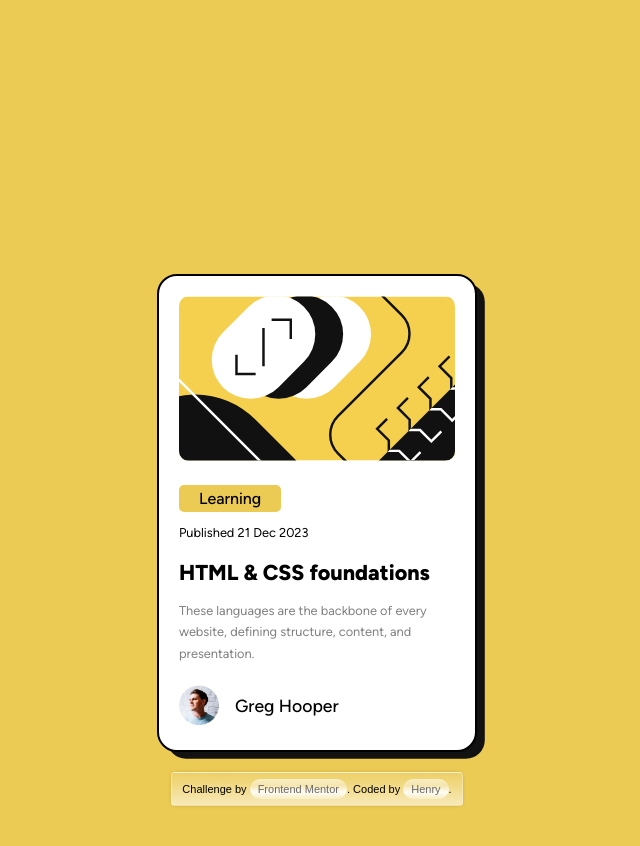
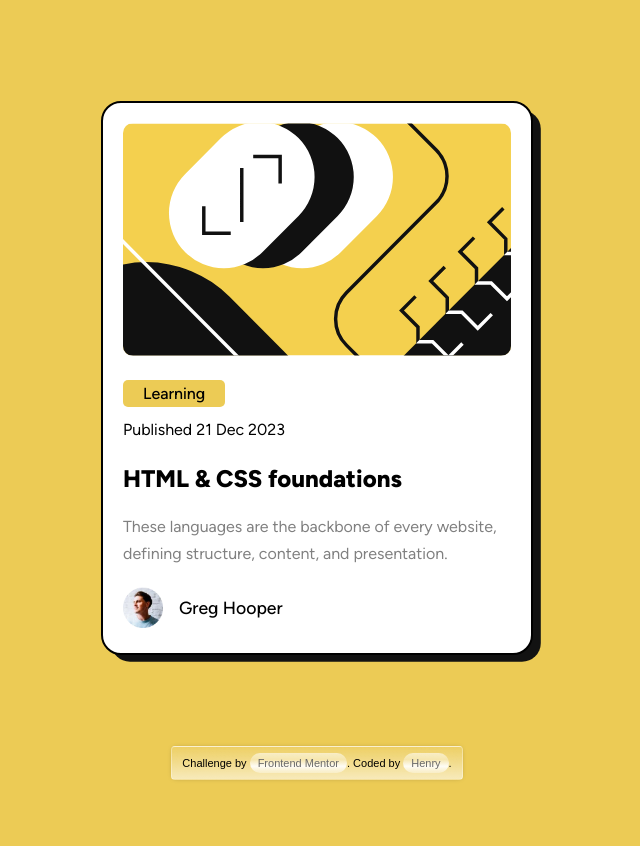
Before and after one commit to stan545/Blog-preview-card, a plain HTML site: page index.html in a window 1280 px wide. Shown: the whole page, without its empty margins (323-963 px from the left). After the commit the page ends 800 px from the top, so only its background shows below. Drawn offline with Linux system fonts and the light colour scheme.

Commit message:
Fixed image overflow issue and page height

```diff
--- a/index.html
+++ b/index.html
@@ -4,25 +4,24 @@
 <head>
   <meta charset="UTF-8">
   <meta name="viewport" content="width=device-width, initial-scale=1.0">
-  <!-- displays site properly based on user's device -->
 
   <link rel="icon" type="image/png" sizes="32x32" href="./assets/images/favicon-32x32.png">
 
   <title>Frontend Mentor | Blog preview card</title>
-  <link rel="stylesheet" href="style.css">
-  <!-- Feel free to remove these styles or customise in your own stylesheet 👍 -->
+  <link rel="stylesheet" href="/style.css">
   <style>
     .attribution {
-      margin: 20px;
+      margin-block: 10px 0;
+      padding: 10px;
       background: linear-gradient(rgba(255,255,255,.1), rgba(255,255,255,0.337), rgba(255,255,255,.6));
-      padding: 10px;
       border: 1px solid rgba(255, 255, 255, 0.337);
+      backdrop-filter: blur(25px);
       border-radius: 4px;
       font-size: 11px;
       box-shadow: 0 0 5px -2px rgba(0,0,0, 0.337);
       font-family: Arial, Helvetica, sans-serif;
       text-align: center;
-      backdrop-filter: blur(25px);
+
     }
 
 
@@ -43,11 +42,12 @@
 
   </style>
 </head>
-<body class="flexCol">
-  <main>
+<body >
+  <main role="main" class="flexCol">
     <div class="wrapper flexCol">
       <div class="imgContainer">
-        <img src="./assets/images/illustration-article.svg" alt="illustration-article"></div>
+        <img src="./assets/images/illustration-article.svg" alt="illustration-article">
+      </div>
       <div class="content">
         <div class="category">Learning</div>
         <p class="publishDate">Published 21 Dec 2023</p>
@@ -56,16 +56,15 @@
       </div>
 
       <div class="author">
-        <img src="./assets/images/image-avatar.webp" alt="author Image" class="authorImage">
+        <img src="./assets/images/image-avatar.webp" alt="author avatar" class="authorImage">
         <p class="authorName">Greg Hooper</p>
       </div>
     </div>
+    <div class="attribution">
+      Challenge by <a href="https://www.frontendmentor.io?ref=challenge" target="_blank">Frontend Mentor</a>.
+      Coded by <a href="https://www.github.com/stan545">Henry</a>.
+    </div>
   </main>
-
-  <div class="attribution">
-    Challenge by <a href="https://www.frontendmentor.io?ref=challenge" target="_blank">Frontend Mentor</a>.
-    Coded by <a href="https://www.github.com/stan545">Henry</a>.
-  </div>
 </body>
 
 </html>
--- a/style.css
+++ b/style.css
@@ -32,11 +32,16 @@
 
 body{
     background: var(--yellow);
-    margin: auto;
+}
+
+/* used the main tag as the parent container */
+main{
+    padding-block: 20px;
+    align-items: center;
+    min-height: 100vh;
     font-family: figtree;
-    height: 100vh;
-    align-items: center;
     font-size: var(--prgh-font);
+    /* border: 20px solid;  */
 }
 
 .wrapper{
@@ -46,20 +51,23 @@ body{
     border: 2px solid black;
     border-radius: 20px;
     box-shadow: 9px 8px 0px -1.2px var(--Black-color);
-    max-width: 400px;
+    max-width: 27rem;
 }
 
 .wrapper .imgContainer {
     padding-block: 0 1.25rem;
-    img{
+}
+/* Fixed image overflow issue on older browser version by
+creating it's rule, rather than nesting the img rule in parent
+rule.
+ */
+.wrapper .imgContainer img{
     width: 100%;
     border-radius: 10px;
     /* margin-bottom: 10px; */
 }
-}
 
-.wrapper .content {
-    .category{
+.wrapper .content .category{
     padding: .25rem 1.25rem;
     margin-block: 0 0.62rem ;
     border-radius: 5px;
@@ -68,25 +76,24 @@ body{
     background: var(--yellow);
 }
 
-    h1{
+.wrapper .content h1{
     font-weight: 800;
     font-size: 1.5rem;
     padding-block: 1.25rem;
 }
 
-    h1:hover{
+.wrapper .content  h1:hover{
     cursor: pointer;
     color: var(--yellow);
 }
 
-    p.publishDate{
+.wrapper .content p.publishDate{
     color: black;
 }
 
-    p{
+.wrapper .content  p{
     color: var(--Grey);
     line-height: 1.7em;
-    }
 }
 
 
@@ -98,31 +105,27 @@ body{
     justify-content: flex-start;
     font-weight: 500;
     font-size: 1.1em;
-
-    img{
+}
+.wrapper .author img{
     width: 2.5rem;
 }
-}
 
-@media (min-width: 300px) {
-    body{
-        margin-block: 150px;
+@media (max-width: 425px) {
+    main{
+        padding-block: 50px;
     }
     .wrapper{
-        width: 80%;
+        width: 90%;
         min-width: 295px ;
     }
 
-    .wrapper .content{
-        h1{
+    .wrapper .content h1{
         font-size: 1.35rem;
         padding-block: 15px;
     }
-
-        p{
+    .wrapper .content p{
         font-size: var(--prgh-font);
         font-size: .8rem;
     }
-    }
 
 }
```
Lines whose indentation alone changed are shown as unchanged.
